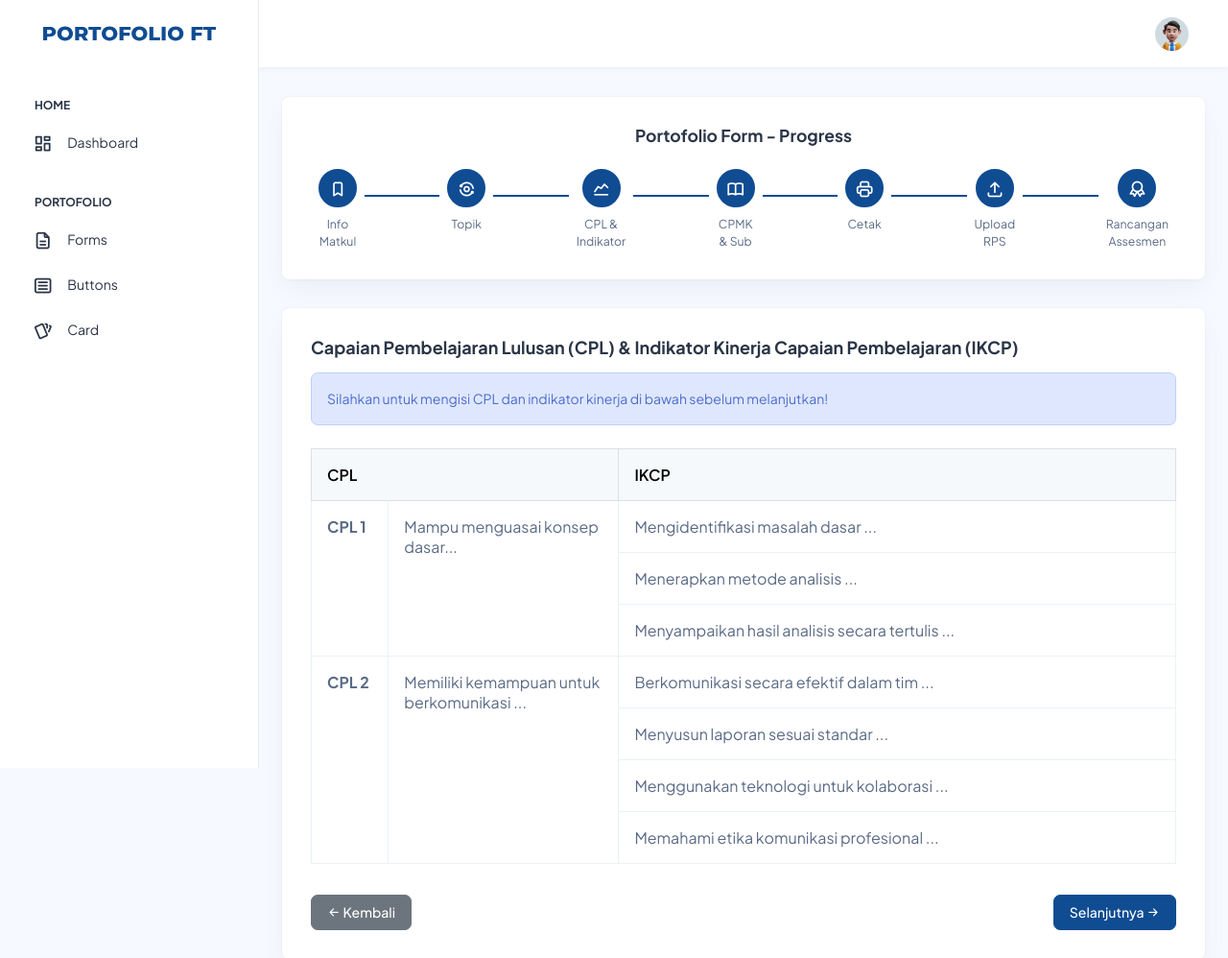
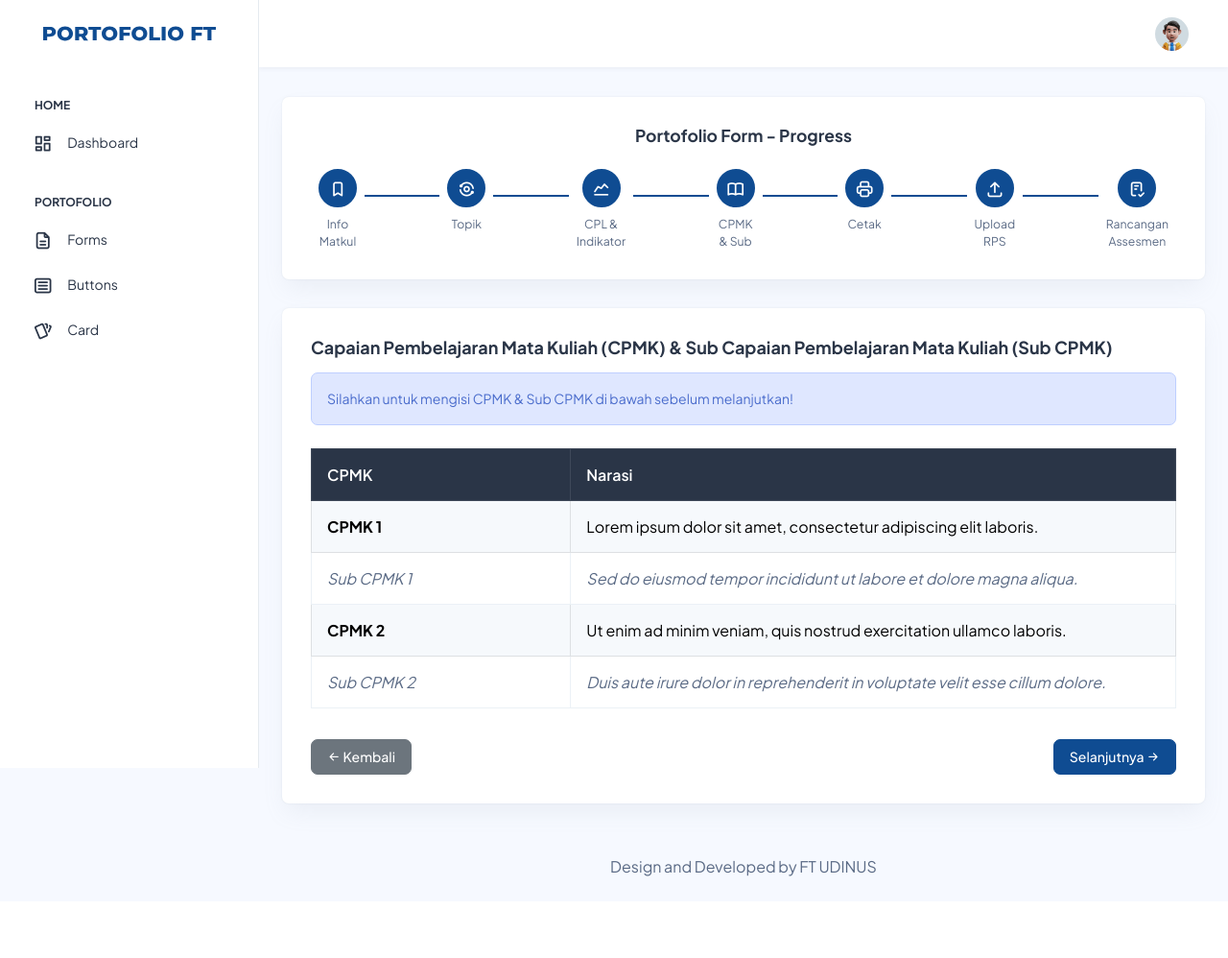
Before and after one commit to Alfaturachman/portofolio-ftdinus, a CodeIgniter 4 app: the page made by app/Views/backend/portofolio/view.php in a window 1280 px wide. Shown: the top 998 px of the page at 96% size. After the commit the page ends 913 px from the top, so only its background shows below. Run offline with PHP 8.4 and a stand-in for CodeIgniter, Linux system fonts and the light colour scheme; the template is opened without the code that fills it, so the values that code supplies are empty; some libraries are stand-ins or nearby versions.

Commit message:
initial commit

```diff
--- a/app/Views/backend/portofolio/view.php
+++ b/app/Views/backend/portofolio/view.php
@@ -120,7 +120,7 @@
                         <!-- Rancangan Assesmen -->
                         <div class="d-flex flex-column align-items-center text-center px-2">
                             <div class="step-circle active">
-                                <i class="ti ti-award"></i>
+                                <i class="ti ti-checklist"></i>
                             </div>
                             <small class="d-block mt-2 step-label">Rancangan Assesmen</small>
                         </div>
@@ -130,6 +130,7 @@
         </div>
     </div>
 
+    <!-- Informasi Mata Kuliah -->
     <div class="row d-none">
         <div class="col d-flex align-items-stretch">
             <div class="card w-100">
@@ -179,6 +180,7 @@
         </div>
     </div>
 
+    <!-- Topik Perkuliahan -->
     <div class="row d-none">
         <div class="col d-flex align-items-stretch">
             <div class="card w-100">
@@ -209,7 +211,8 @@
         </div>
     </div>
 
-    <div class="row">
+    <!-- CPL & IKCP -->
+    <div class="row d-none">
         <div class="col d-flex align-items-stretch">
             <div class="card w-100">
                 <div class="card-body">
@@ -269,6 +272,61 @@
             </div>
         </div>
     </div>
+
+    <!-- CPMK & Sub CPMK -->
+    <div class="row">
+        <div class="col d-flex align-items-stretch">
+            <div class="card w-100">
+                <div class="card-body">
+                    <div class="d-block align-items-center justify-content-center mb-4">
+                        <h5 class="card-title fw-bolder mb-3">Capaian Pembelajaran Mata Kuliah (CPMK) & Sub Capaian Pembelajaran Mata Kuliah (Sub CPMK)</h5>
+                        <div id="alert" class="alert alert-primary" role="alert">
+                            Silahkan untuk mengisi CPMK & Sub CPMK di bawah sebelum melanjutkan!
+                        </div>
+                    </div>
+
+                    <form id="topicForm" action="<?= base_url('form/submit') ?>" method="post">
+                        <table class="table table-bordered">
+                            <thead class="table-dark">
+                                <tr>
+                                    <th style="width: 30%">CPMK</th>
+                                    <th style="width: 70%">Narasi</th>
+                                </tr>
+                            </thead>
+                            <tbody>
+                                <!-- CPMK 1 -->
+                                <tr class="table-light">
+                                    <td><strong>CPMK 1</strong></td>
+                                    <td>Lorem ipsum dolor sit amet, consectetur adipiscing elit laboris.</td>
+                                </tr>
+                                <tr>
+                                    <td><i>Sub CPMK 1</i></td>
+                                    <td><i>Sed do eiusmod tempor incididunt ut labore et dolore magna aliqua.</i></td>
+                                </tr>
+                                <!-- CPMK 2 -->
+                                <tr class="table-light">
+                                    <td><strong>CPMK 2</strong></td>
+                                    <td>Ut enim ad minim veniam, quis nostrud exercitation ullamco laboris.</td>
+                                </tr>
+                                <tr>
+                                    <td><i>Sub CPMK 2</i></td>
+                                    <td><i>Duis aute irure dolor in reprehenderit in voluptate velit esse cillum dolore.</i></td>
+                                </tr>
+                            </tbody>
+                        </table>
+                        <div class="d-flex justify-content-between pt-3">
+                            <button type="button" class="btn btn-secondary">
+                                <i class="ti ti-arrow-left"></i> Kembali
+                            </button>
+                            <button type="button" id="submitBtn" class="btn btn-primary">
+                                Selanjutnya <i class="ti ti-arrow-right"></i>
+                            </button>
+                        </div>
+                    </form>
+                </div>
+            </div>
+        </div>
+    </div>
 </div>
 
 <?= $this->include('backend/partials/footer') ?>
```
